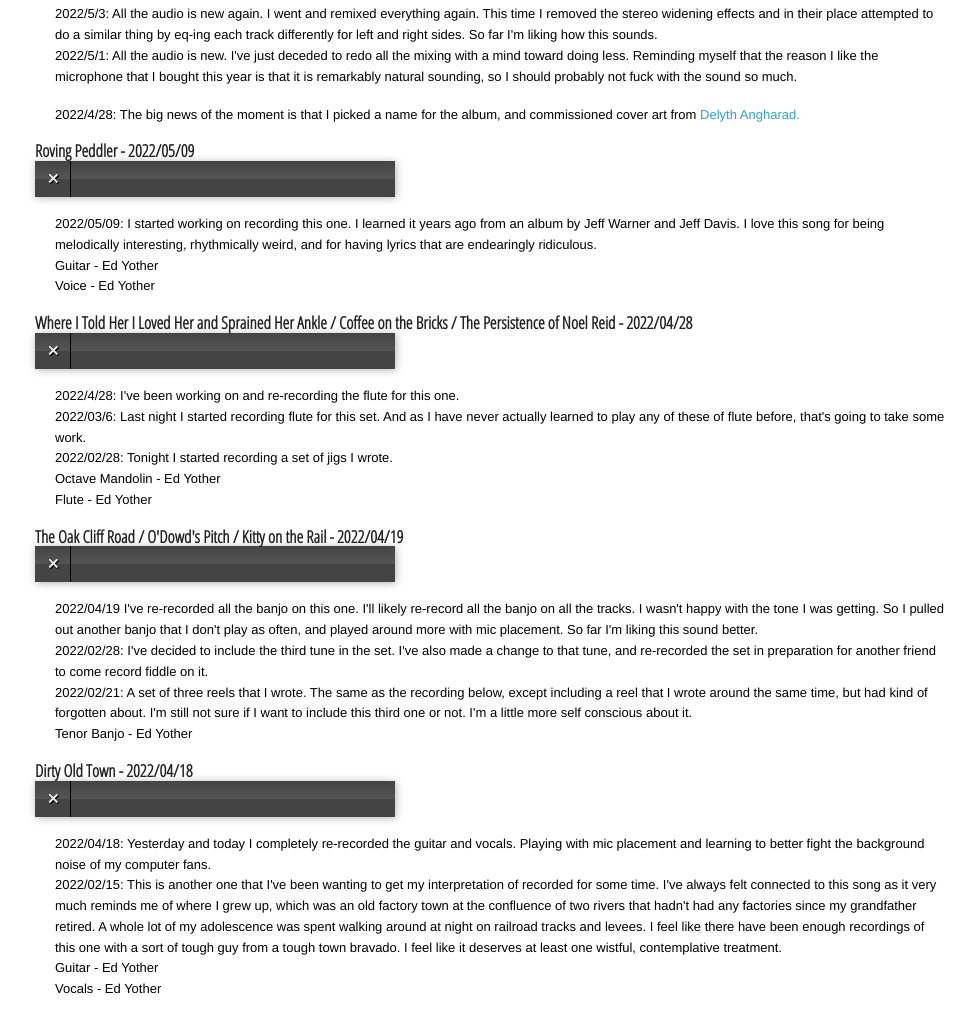
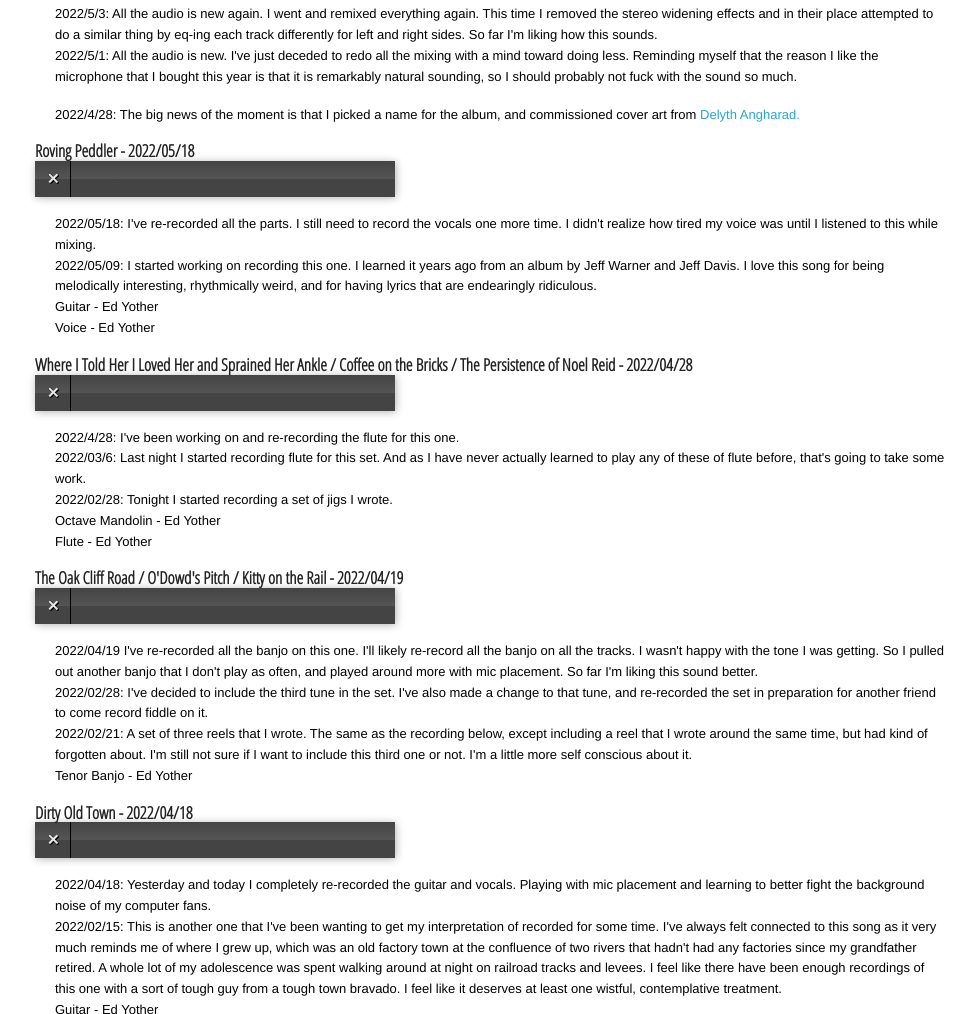
Before and after one commit to edyother/AlbumSite, a plain HTML site: page index.html in a window 1280 px wide. Shown: the part 1060-2074 px from the top of the page, without its empty margins (140-1115 px from the left). Drawn offline with Linux system fonts and the light colour scheme; a web font is replaced by a local one.

Commit message:
update index

```diff
--- a/index.html
+++ b/index.html
@@ -69,9 +69,9 @@
 <!-- The Tracks -->
 
     <!-- Roving Peddler -->
-            <p style="marging-left: 0px"><h5><strong>Roving Peddler - 2022/05/09<audio src="audio/Roving Peddler.mp3"
+            <p style="marging-left: 0px"><h5><strong>Roving Peddler - 2022/05/18<audio src="audio/Roving Peddler.mp3"
                preload="auto"></audio></p>
-            <p class="blog_post">2022/05/09: I started working on recording this one. I learned it years ago from an album by Jeff Warner and Jeff Davis. I love this song for being melodically interesting, rhythmically weird, and for having lyrics that are endearingly ridiculous.<br>Guitar - Ed Yother<br>Voice - Ed Yother</p>
+	    <p class="blog_post">2022/05/18: I've re-recorded all the parts. I still need to record the vocals one more time. I didn't realize how tired my voice was until I listened to this while mixing. <br>2022/05/09: I started working on recording this one. I learned it years ago from an album by Jeff Warner and Jeff Davis. I love this song for being melodically interesting, rhythmically weird, and for having lyrics that are endearingly ridiculous.<br>Guitar - Ed Yother<br>Voice - Ed Yother</p>
 
     <!-- Loved Her Set -->
 		  <p style="margin-left: 0px"><h5><strong>Where I Told Her I Loved Her and Sprained Her Ankle / Coffee on the Bricks / The Persistence of Noel Reid - 2022/04/28<audio src="audio/Where I Told Her I Loved Her and Sprained Her Ankle - Coffee on the Bricks - The Persistence of Noel Reid.mp3"
```
